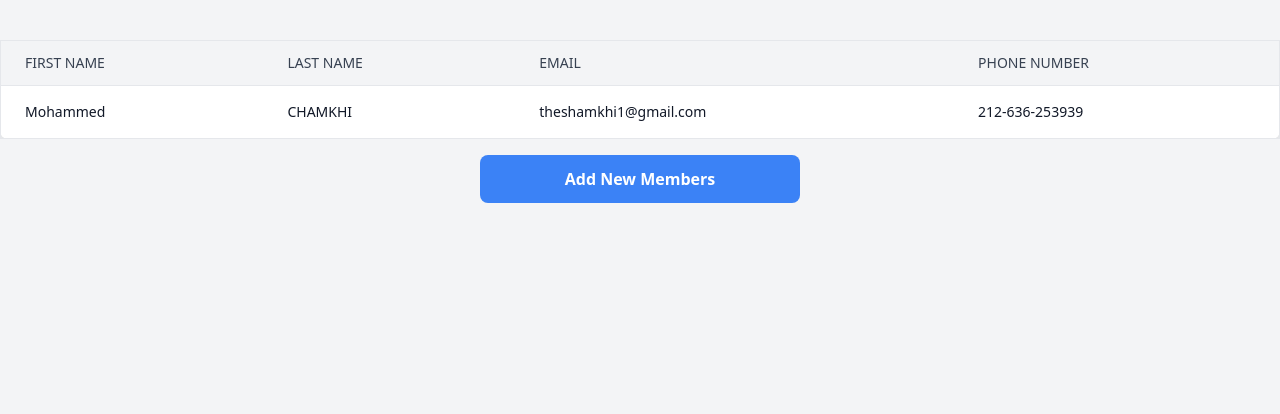
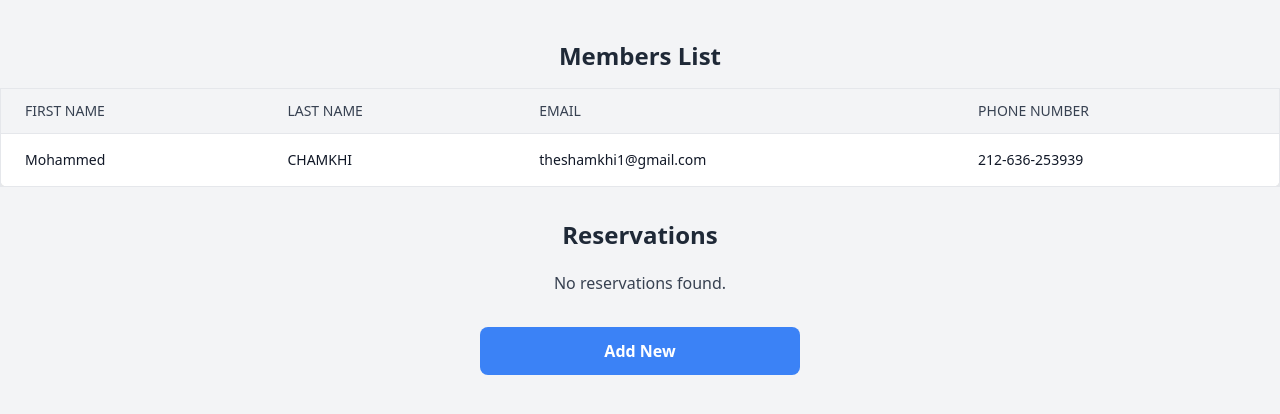
Before and after one commit to theshamkhi/FitBook, a PHP site: page /members/display.php in a window 1280 px wide. Shown: the top 414 px of the page. Run offline with PHP 8.4, Linux system fonts and the light colour scheme; data comes from the database, SQL or seed files in the repository; some libraries are stand-ins or nearby versions.

Commit message:
Displayed the list of the members & thier reservations

```diff
--- a/members/display.php
+++ b/members/display.php
@@ -3,18 +3,21 @@
 <head>
     <meta charset="UTF-8">
     <meta name="viewport" content="width=device-width, initial-scale=1.0">
-    <title>FitBook</title>
+    <title>FitBook - Display Members and Reservations</title>
     <script src="https://cdn.tailwindcss.com"></script>
 </head>
 <body class="bg-gray-100">
-    <main class="container mx-auto mt-10">
+    <main class="container mx-auto mt-10 space-y-8">
+        <!-- Display Members -->
+        <section>
+            <h1 class="text-2xl font-bold text-center text-gray-800 mb-4">Members List</h1>
             <?php
             include('../config/db.php');
 
-        $sql = "SELECT * FROM membres";
-        $result = $conn->query($sql);
+            $sqlMembers = "SELECT * FROM membres";
+            $resultMembers = $conn->query($sqlMembers);
 
-        if ($result->num_rows > 0) {
+            if ($resultMembers->num_rows > 0) {
                 echo "
                 <div class='overflow-x-auto'>
                     <table class='min-w-full bg-white border border-gray-200 rounded-lg shadow-lg'>
@@ -27,7 +30,7 @@
                             </tr>
                         </thead>
                         <tbody>";
-            while ($row = $result->fetch_assoc()) {
+                while ($row = $resultMembers->fetch_assoc()) {
                     echo "
                             <tr class='border-b hover:bg-gray-50'>
                                 <td class='px-6 py-4 text-sm text-gray-900'>{$row['Prenom']}</td>
@@ -41,15 +44,62 @@
                     </table>
                 </div>";
             } else {
-            echo "<p class='text-center text-gray-700 mt-5'>Aucun membre trouvé.</p>";
+                echo "<p class='text-center text-gray-700 mt-5'>No members found.</p>";
             }
             ?>
-    </main>
+        </section>
+
+        <!-- Display Reservations -->
+        <section>
+            <h1 class="text-2xl font-bold text-center text-gray-800 mb-4">Reservations</h1>
+            <?php
+            $sqlReservations = "
+                SELECT r.ReservationID, m.Prenom, m.Nom, m.Email, a.Nom AS ActivityName, r.ReservationDate
+                FROM reservations r
+                INNER JOIN membres m ON r.MembreID = m.MembreID
+                INNER JOIN activites a ON r.ActiviteID = a.ActiviteID
+                ORDER BY r.ReservationDate ASC
+            ";
+            $resultReservations = $conn->query($sqlReservations);
+
+            if ($resultReservations->num_rows > 0) {
+                echo "
+                <div class='overflow-x-auto'>
+                    <table class='min-w-full bg-white border border-gray-200 rounded-lg shadow-lg'>
+                        <thead>
+                            <tr class='bg-gray-100 border-b'>
+                                <th class='px-6 py-3 text-left text-sm font-medium text-gray-700 uppercase'>Member Name</th>
+                                <th class='px-6 py-3 text-left text-sm font-medium text-gray-700 uppercase'>Email</th>
+                                <th class='px-6 py-3 text-left text-sm font-medium text-gray-700 uppercase'>Activity</th>
+                                <th class='px-6 py-3 text-left text-sm font-medium text-gray-700 uppercase'>Reservation Date</th>
+                            </tr>
+                        </thead>
+                        <tbody>";
+                while ($row = $resultReservations->fetch_assoc()) {
+                    echo "
+                            <tr class='border-b hover:bg-gray-50'>
+                                <td class='px-6 py-4 text-sm text-gray-900'>{$row['Prenom']} {$row['Nom']}</td>
+                                <td class='px-6 py-4 text-sm text-gray-900'>{$row['Email']}</td>
+                                <td class='px-6 py-4 text-sm text-gray-900'>{$row['ActivityName']}</td>
+                                <td class='px-6 py-4 text-sm text-gray-900'>" . date('d M Y, H:i', strtotime($row['ReservationDate'])) . "</td>
+                            </tr>";
+                }
+                echo "
+                        </tbody>
+                    </table>
+                </div>";
+            } else {
+                echo "<p class='text-center text-gray-700 mt-5'>No reservations found.</p>";
+            }
+            ?>
+        </section>
+
         <div class="max-w-xs mx-auto mt-4">
             <a href="add.php"
                 class="w-full block text-center py-3 bg-blue-500 text-white rounded-lg font-semibold hover:bg-blue-600 focus:outline-none focus:ring-2 focus:ring-blue-500">
-                Add New Members
+                Add New
             </a>
         </div>
+    </main>
 </body>
 </html>
```
Lines whose indentation alone changed are shown as unchanged.
